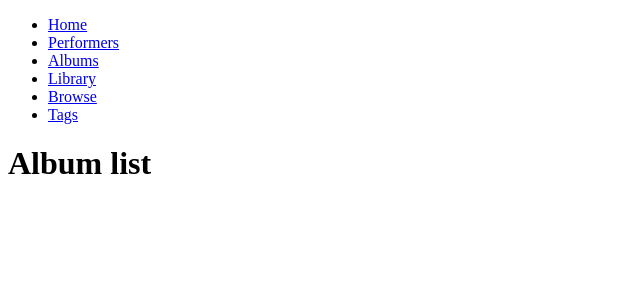
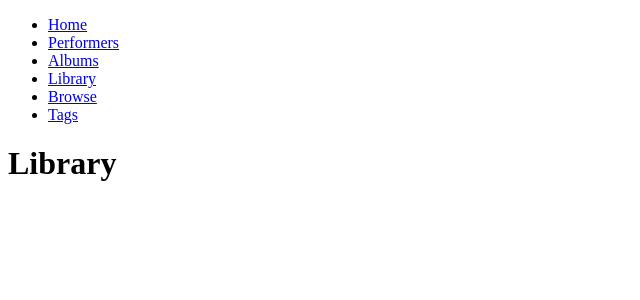
Before and after one commit to scot-work/music-player, a Flask app: page /library/ in a window 1280 px wide. Shown: the top 300 px of the page, without its empty margins (0-640 px from the left). Run offline with Flask 2, Linux system fonts and the light colour scheme; data that the repository does not hold is empty; some libraries are stand-ins or nearby versions.

Commit message:
Minor stuff

```diff
--- a/templates/listLibrary.html
+++ b/templates/listLibrary.html
@@ -3,12 +3,12 @@
 <html>
 <head>
     {% block head %}
-    <title>Album List</title>
+    <title>Library</title>
     {% endblock %}
 </head>
 <body>
     {% block left %}
-    <h1>Album list</h1>
+    <h1>Library</h1>
     <ul>
         {% for performer in performers %}
         <li>{{ performer.sort_name }}
--- a/templates/playAlbum.html
+++ b/templates/playAlbum.html
@@ -107,8 +107,8 @@
     <h1>{{ album_title }}</h1>
     <p id = "playing" style="font-weight:bold;"></p>
     <audio controls id="audio" onended="next_track()" ></audio>
+    <a href="javascript:next_track();"><button type="button">Skip</button></a>
     <ul id = "track_list"></ul>
-    <a href="javascript:next_track();">Skip</a>
     {% endblock %}
     {% block right %}
     <div id = "track_details" style = "display: none;">
```
Lines whose indentation alone changed are shown as unchanged.
